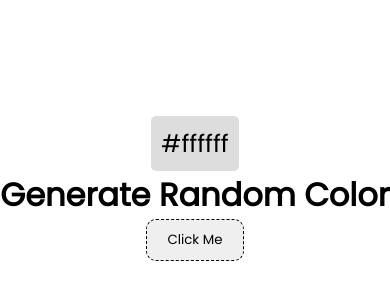
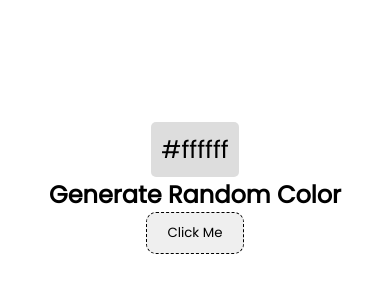
Before and after one commit to Anurag-Singh-0/Random-color-generator, a plain HTML site: page index.html in a window 390 px wide. Shown: the part 234-534 px from the top of the page. Drawn offline with Linux system fonts and the light colour scheme.

Commit message:
Adding media query

```diff
--- a/style.css
+++ b/style.css
@@ -85,3 +85,9 @@ button {
   visibility: visible;
   transform: translateX(-50%) translateY(10px);
 }
+
+@media only screen and (max-width: 480px){
+  h1{
+    font-size: 1.5rem;
+  }
+}
```
